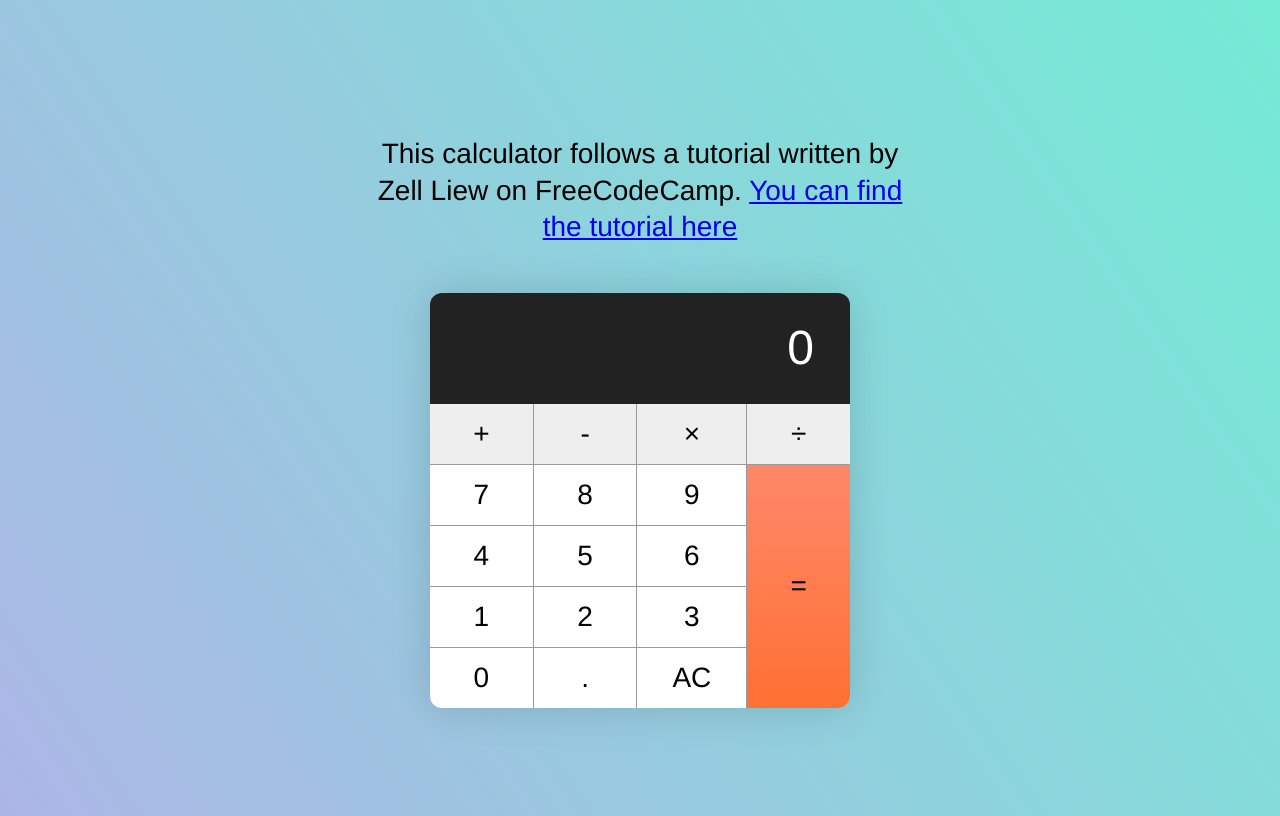
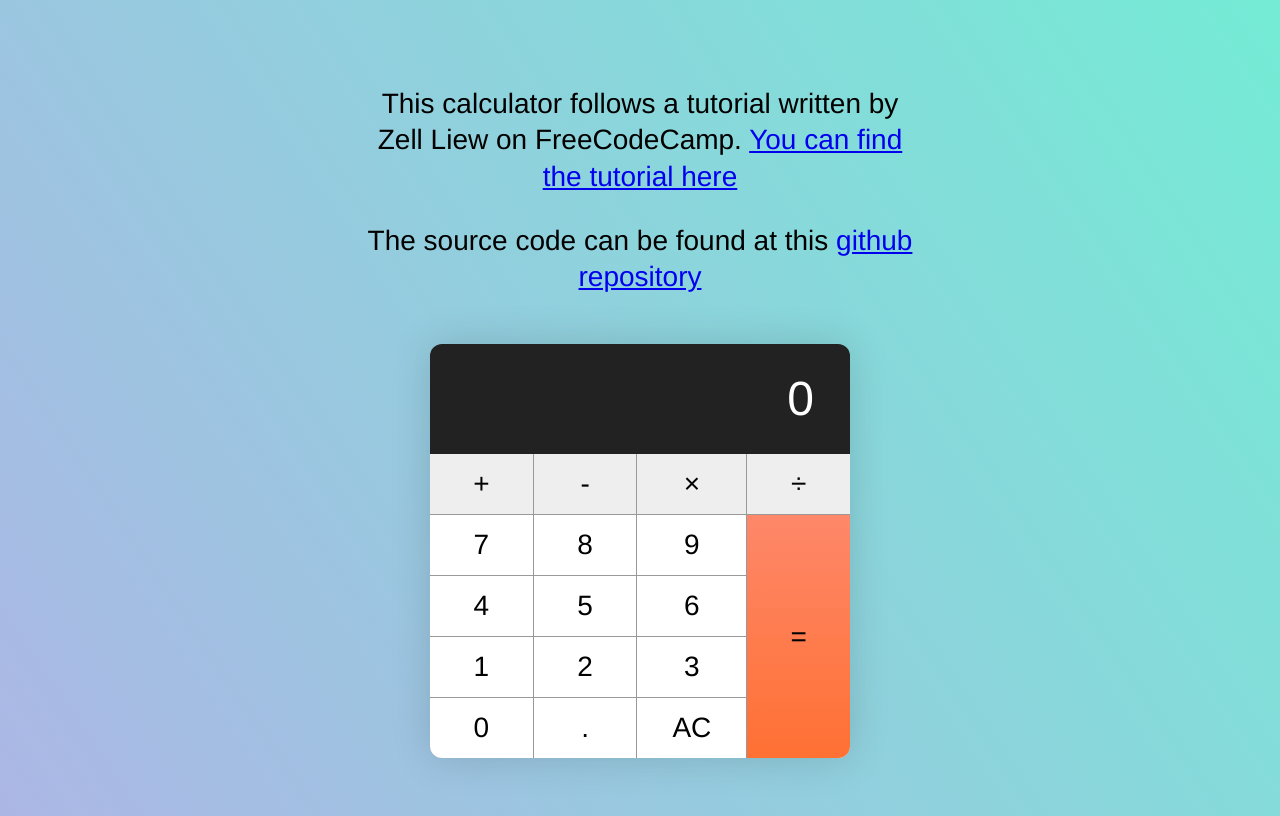
Before and after one commit to evan3v4n/Calculator, a plain HTML site: page index.html in a window 1280 px wide. Drawn offline with Linux system fonts and the light colour scheme.

Commit message:
HTML changes - source code sentence

```diff
--- a/index.html
+++ b/index.html
@@ -9,6 +9,9 @@
 <div class="container">
     <p>
       This calculator follows a tutorial written by Zell Liew on FreeCodeCamp. <a href="https://www.freecodecamp.org/news/how-to-build-an-html-calculator-app-from-scratch-using-javascript-4454b8714b98" target="_blank">You can find the tutorial here</a>
+    </p>
+    <p>
+      The source code can be found at this <a href="https://github.com/evan3v4n/Calculator" target="_blank">github repository</a>
     </p>
     <div class="calculator">
       <div class="calculator__display">0</div>
```
